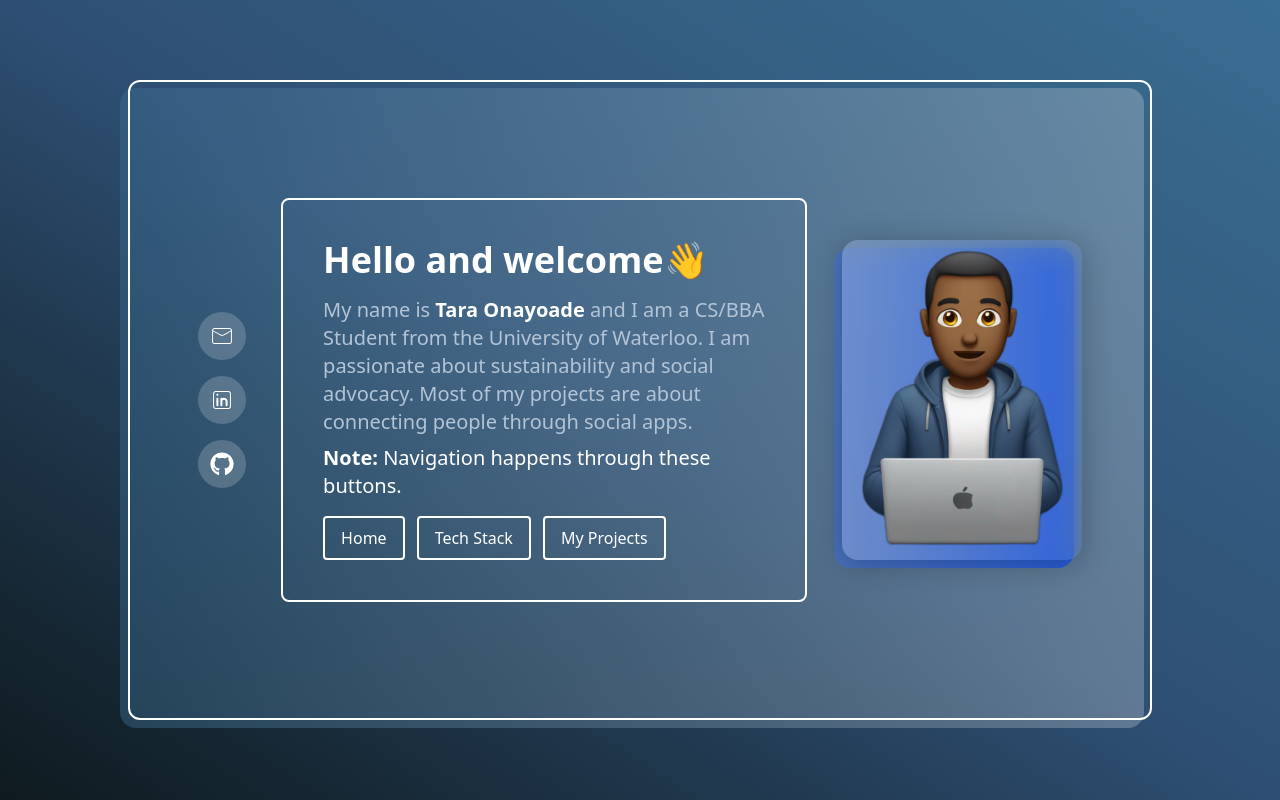
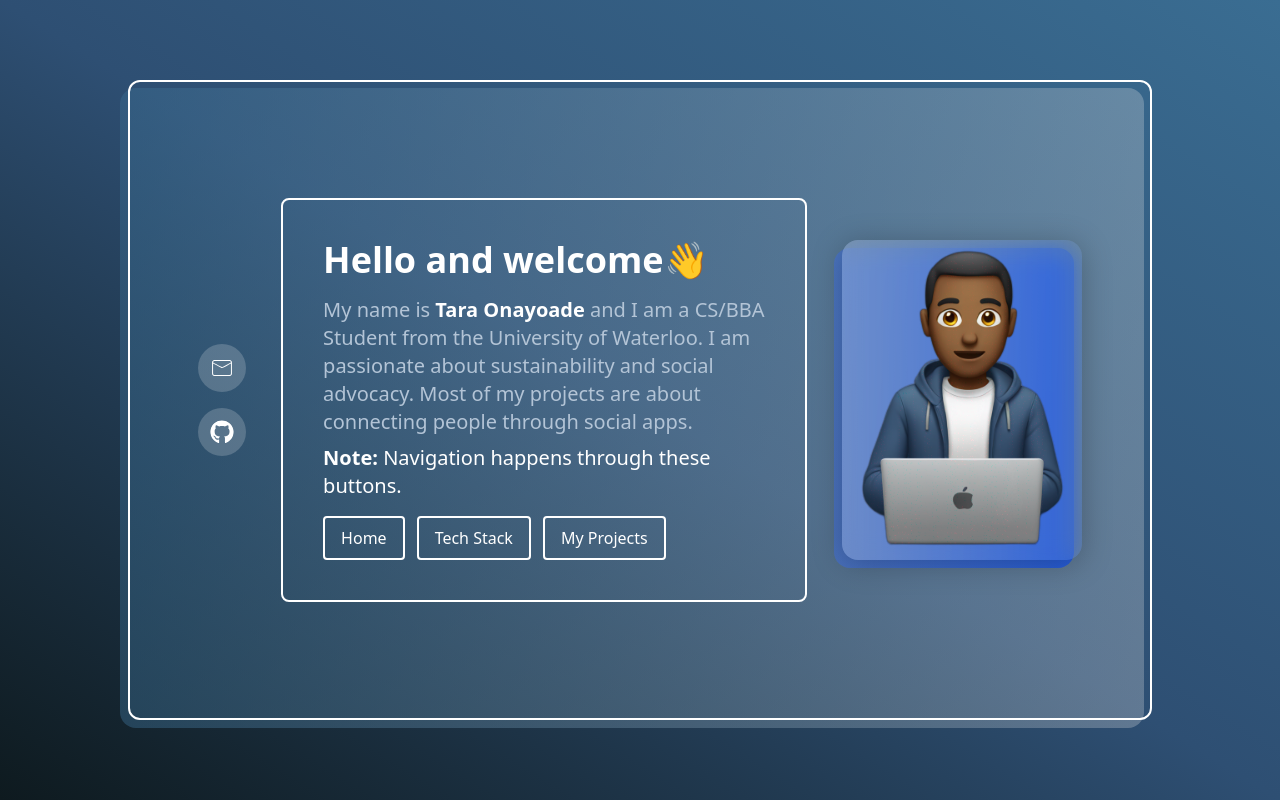
Before and after one commit to tarex13/portfolio, a React (Vite) app: page / in a window 1280 px wide. Built offline with nearby package versions, Linux system fonts and the light colour scheme.

Commit message:
Fix linkedin

```diff
--- a/src/components/Home.jsx
+++ b/src/components/Home.jsx
@@ -30,10 +30,10 @@ const Home = ({ section, setSection, imageNumber, setShowPopUp }) => {
             title="tarex2006@gmail.com"
             onClick={() => setShowPopUp(true)}
           />
-          <CiLinkedin
+          {/*<CiLinkedin
             className="w-12 h-12 text-white p-3 bg-stone-100/20 rounded-full cursor-pointer"
             onClick={() => (location.href = "https://linkedin.com")}
-          />
+          />*/}
           <FaGithub
             className="w-12 h-12 text-white p-3 bg-stone-100/20 rounded-full cursor-pointer"
             onClick={() => (location.href = "https://github.com/tarex13")}
```
